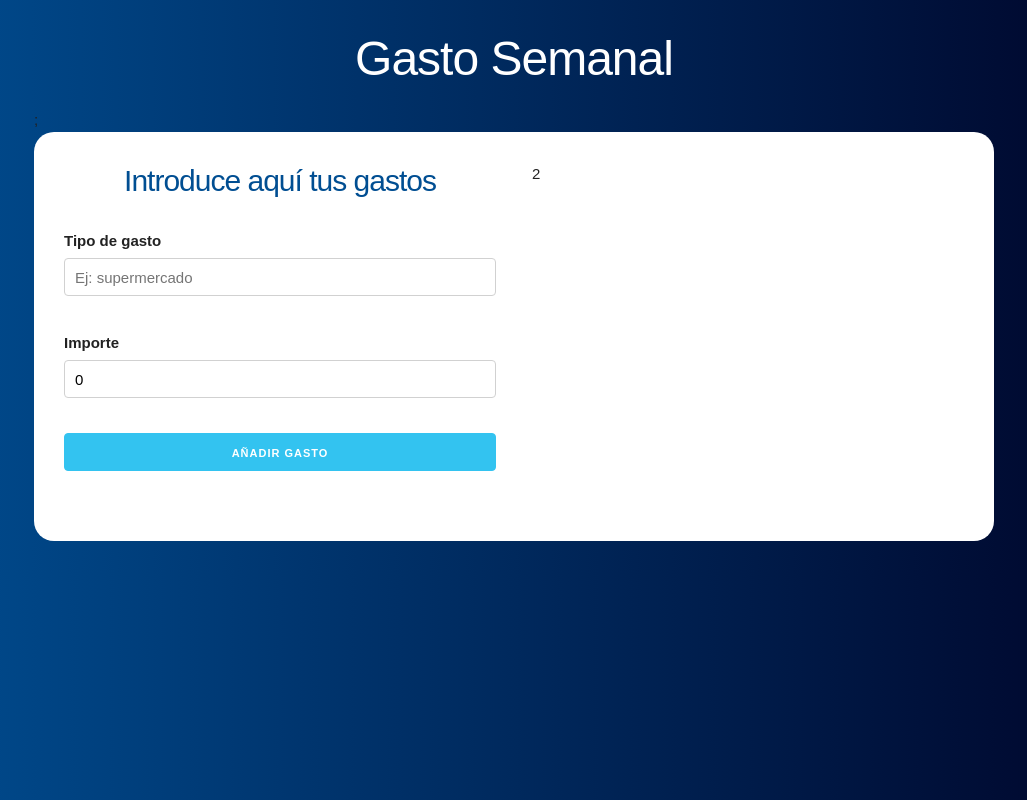
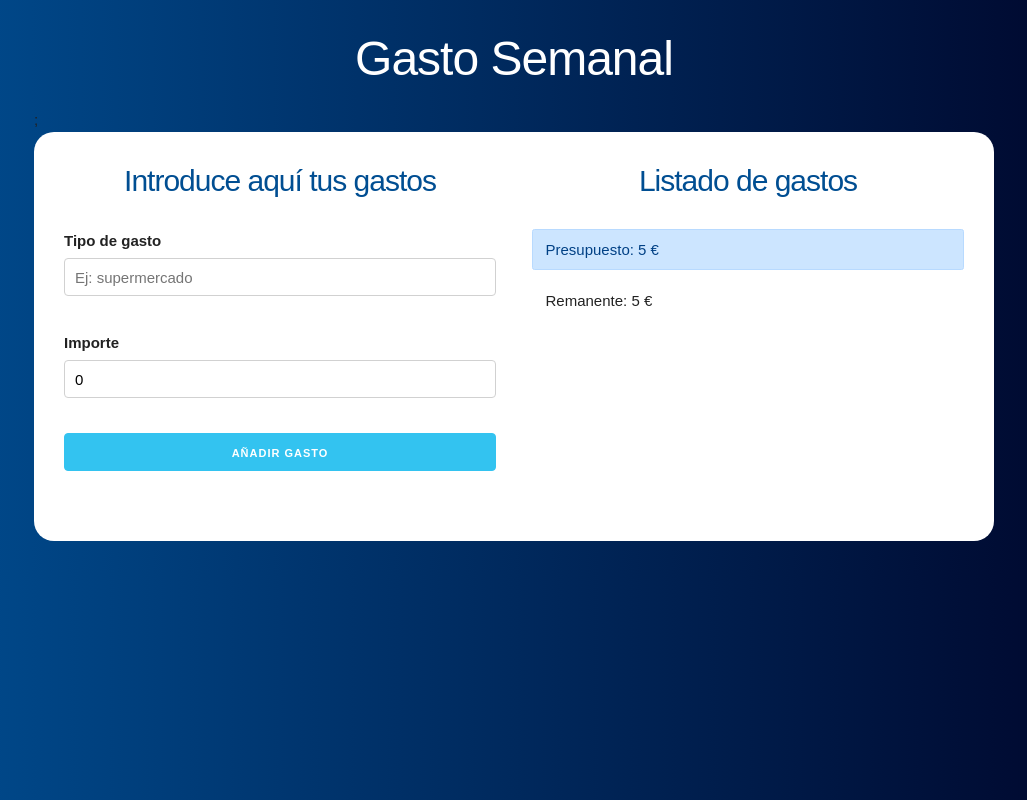
Before and after one commit to pablopicouceira/presupuesto_react, a React (Create React App) app: page / in a window 1280 px wide. Both pictures are taken after typing "5" into the empty fields and a click on the input "Definir presupuesto". Shown: the whole page, without its empty margins (126-1153 px from the left). Built offline with nearby package versions, Linux system fonts and the light colour scheme.

Commit message:
up to 79

```diff
--- a/package.json
+++ b/package.json
@@ -8,7 +8,8 @@
     "@testing-library/user-event": "^7.2.1",
     "react": "^16.13.1",
     "react-dom": "^16.13.1",
-    "react-scripts": "3.4.1"
+    "react-scripts": "3.4.1",
+    "shortid": "^2.2.15"
   },
   "scripts": {
     "start": "react-scripts start",
--- a/src/App.js
+++ b/src/App.js
@@ -1,6 +1,8 @@
 import React, { useState } from "react";
 import Pregunta from "./components/Pregunta";
 import Formulario from "./components/Formulario";
+import Listado from "./components/Listado";
+import Control from "./components/Control";
 
 function App() {
   // definimos el state para el presupuesto inicial y para el restante (al principio sus valores son iguales)
@@ -8,6 +10,13 @@ function App() {
   const [presupuesto, setPresupuesto] = useState(0);
   const [restante, setRestante] = useState(0);
   const [preguntavisible, setPreguntavisible] = useState(true);
+  const [gastos, setGastos] = useState([]);
+
+  // Cuando agregamos un nuevo gasto
+
+  const agregarNuevoGasto = (gasto) => {
+    setGastos([...gastos, gasto]);
+  };
 
   return (
     <div className="container">
@@ -23,10 +32,13 @@ function App() {
           ) : (
             <div className="row">
               <div className="one-half column">
-                <Formulario />
+                <Formulario agregarNuevoGasto={agregarNuevoGasto} />
               </div>
 
-              <div className="one-half column">2</div>
+              <div className="one-half column">
+                <Listado gastos={gastos} />
+                <Control presupuesto={presupuesto} restante={restante} />
+              </div>
             </div>
           )}
         </div>
--- /dev/null
+++ b/src/components/Control.jsx
@@ -0,0 +1,12 @@
+import React, { Fragment } from "react";
+
+const Control = ({ presupuesto, restante }) => {
+  return (
+    <Fragment>
+      <div className="alert alert-primary">Presupuesto: {presupuesto} €</div>
+      <div className="alert">Remanente: {restante} €</div>
+    </Fragment>
+  );
+};
+
+export default Control;
--- a/src/components/Formulario.jsx
+++ b/src/components/Formulario.jsx
@@ -1,25 +1,43 @@
 import React, { useState } from "react";
+import Error from "./Error";
+import shortid from "shortid";
 
-const Formulario = () => {
+const Formulario = ({ agregarNuevoGasto }) => {
   const [nombre, setNombre] = useState("");
   const [cantidad, setCantidad] = useState(0);
+  const [error, setError] = useState(false);
 
   // Cuando el usuario añade un gasto
   const añadirGasto = (e) => {
     e.preventDefault();
 
     // Validar
-
+    if (cantidad < 1 || isNaN(cantidad) || nombre.trim() === "") {
+      setError(true);
+      return;
+    }
+    setError(false);
     // Construir el gasto (va a ser un objeto)
+    const gasto = {
+      nombre,
+      cantidad,
+      id: shortid.generate(),
+    };
 
     // Pasar el gasto al componente principal
+    agregarNuevoGasto(gasto);
 
     // Resetear el form
+    setNombre("");
+    setCantidad(0);
   };
 
   return (
     <form onSubmit={añadirGasto}>
       <h2>Introduce aquí tus gastos</h2>
+      {error ? (
+        <Error mensaje="Ambos campos son obligatorios o presupuesto incorrecto" />
+      ) : null}
       <div className="campo">
         <label>Tipo de gasto</label>
         <input
@@ -33,7 +51,7 @@ const Formulario = () => {
       <div className="campo">
         <label>Importe</label>
         <input
-          type="text"
+          type="number"
           className="u-full-width"
           placeholder="Ej: 100€"
           value={cantidad}
--- /dev/null
+++ b/src/components/Gasto.jsx
@@ -0,0 +1,12 @@
+import React from "react";
+
+const Gasto = ({ gasto }) => (
+  <li className="gastos">
+    <p>
+      {gasto.nombre}
+      <span className="gasto"> {gasto.cantidad} € </span>
+    </p>
+  </li>
+);
+
+export default Gasto;
--- /dev/null
+++ b/src/components/Listado.jsx
@@ -0,0 +1,15 @@
+import React from "react";
+import Gasto from "./Gasto";
+
+const Listado = ({ gastos }) => {
+  return (
+    <div className="gastos-realizados">
+      <h2>Listado de gastos</h2>
+      {gastos.map((gasto) => (
+        <Gasto key={gasto.id} gasto={gasto} />
+      ))}
+    </div>
+  );
+};
+
+export default Listado;
```
Also changed, not shown: 1 other file (tests, documents, lock files or other folders).
